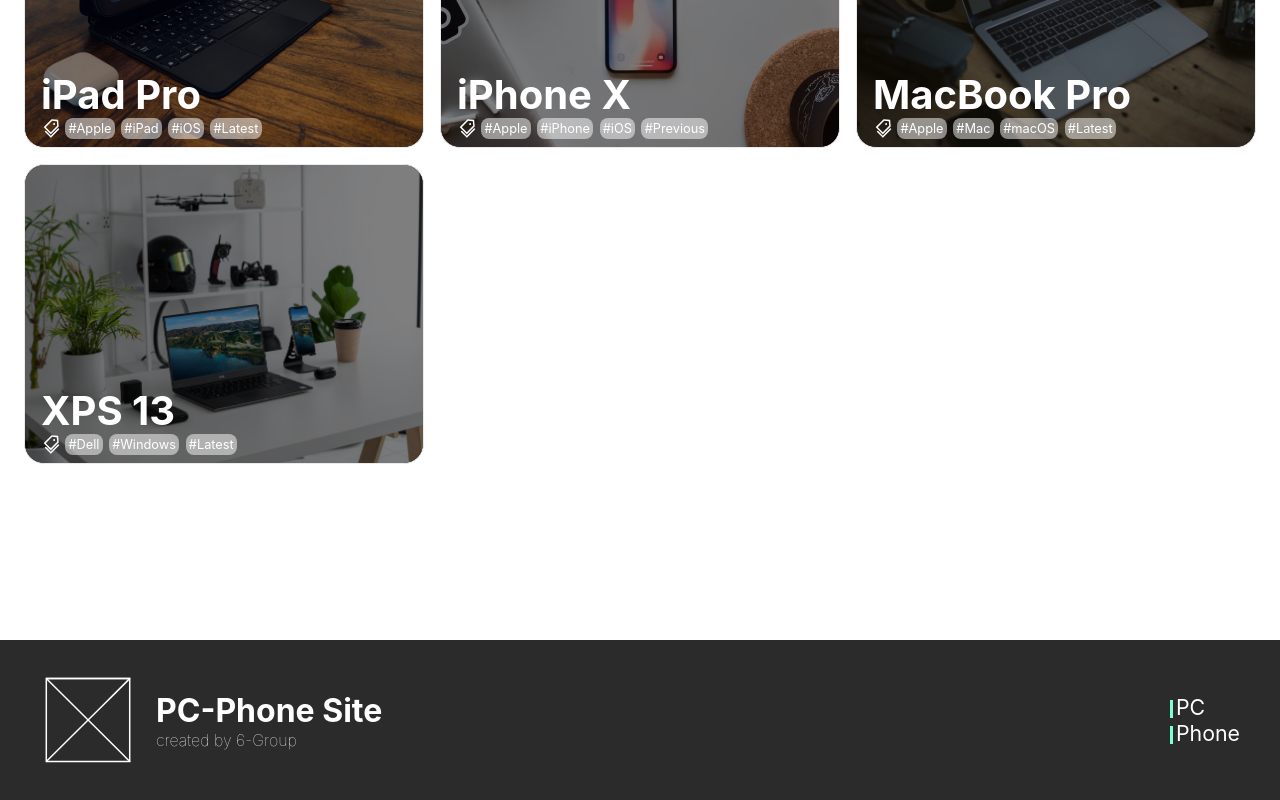
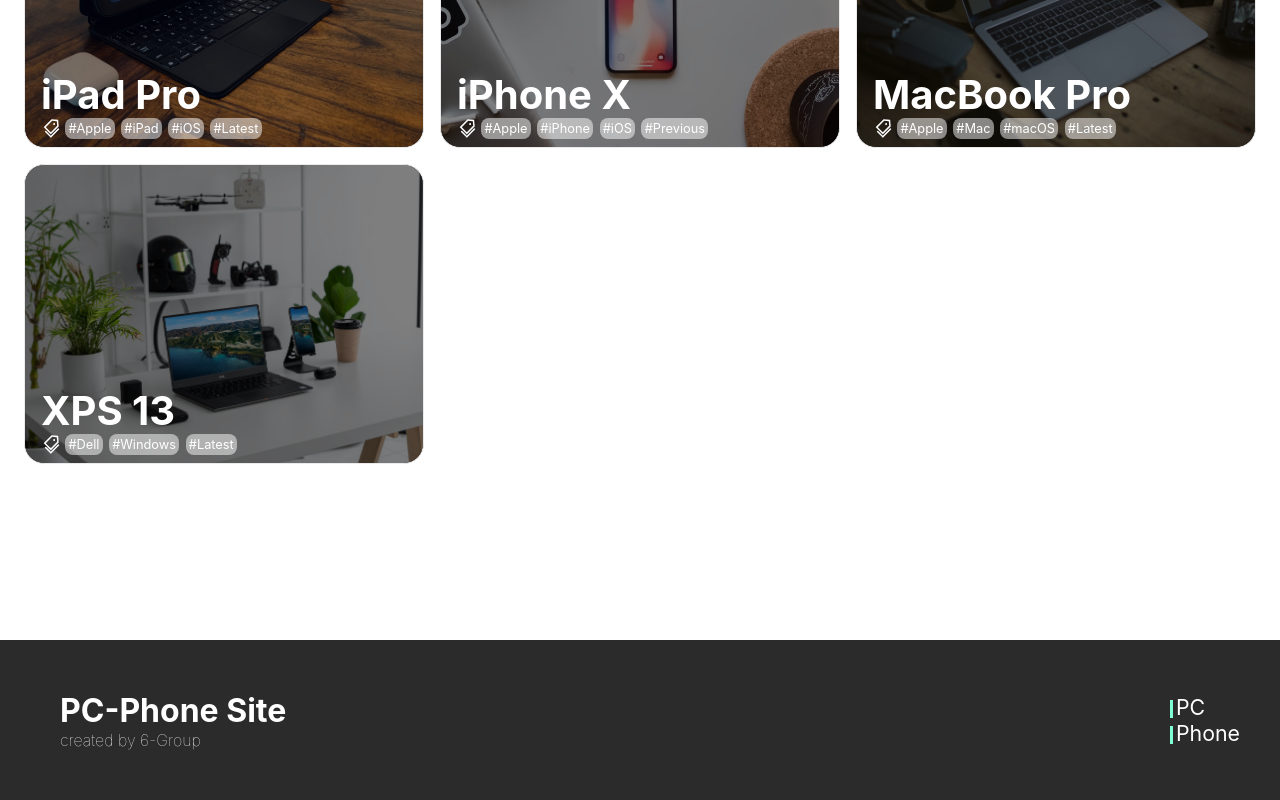
Before and after one commit to datt16/PC-Phone_Site, a Next.js app: page / in a window 1280 px wide. Shown: the part 240-1040 px from the top of the page. Built offline with nearby package versions, Linux system fonts and the light colour scheme.

Commit message:
:fire: アイコン消した

```diff
--- a/src/components/footer.jsx
+++ b/src/components/footer.jsx
@@ -4,7 +4,6 @@ import styles from '../styles/Footer.module.css'
 const Footer = function Footer() {
   return (
     <footer className={styles.footer}>
-      <object type="image/svg+xml" data="/site-icon.svg" className={styles.icon}></object>
       <div className={styles.caption}>
         <h1>
           <a href="/">PC-Phone Site</a>
--- a/src/styles/Footer.module.css
+++ b/src/styles/Footer.module.css
@@ -5,10 +5,6 @@
   color: white;
   display: flex;
   align-items: center;
-}
-
-.icon {
-  height: 96px;
 }
 
 .caption {
```
Also changed, not shown: public/site-icon.svg (deleted).
